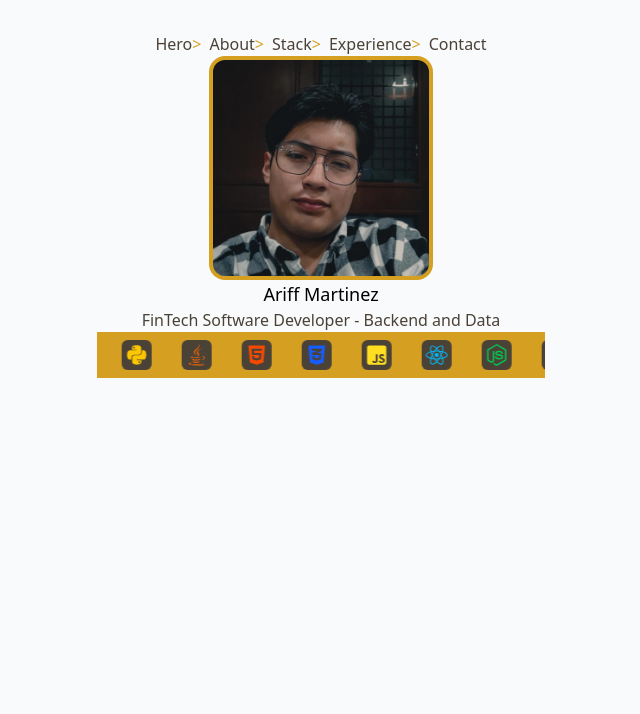
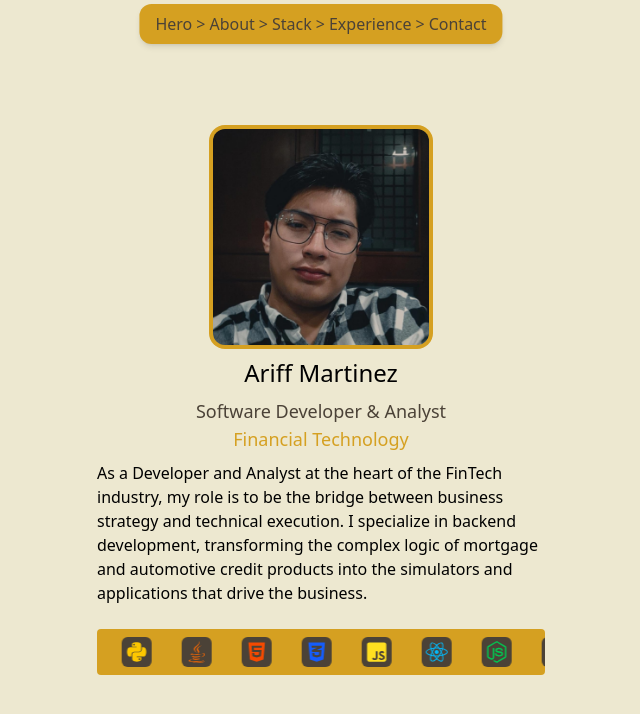
Before and after one commit to Ariff-dev/Portfolio, a React (Vite) app: page / in a window 1280 px wide. Shown: the top 714 px of the page, without its empty margins (319-959 px from the left). Built offline with nearby package versions, Linux system fonts and the light colour scheme.

Commit message:
feat: Improved text in the hero section

```diff
--- a/src/components/landing/hero/Hero.tsx
+++ b/src/components/landing/hero/Hero.tsx
@@ -4,11 +4,12 @@ import TechCarousel from './TechCarrousel'
 
 export const Hero = () => {
   return (
-    <section>
-      <div className='flex justify-center items-center flex-col'>
+    <section className='flex items-center flex-col min-h-screen  justify-center-safe gap-6'>
+      <div className='flex justify-center items-center flex-col gap-2'>
           <img className='rounded-2xl w-1/2 bg-(--primary) p-1' src={Photo} alt='Ariff Martinez Photho' />
-          <span className='text-lg '>Ariff Martinez</span>
-          <p className='text-prtimary text-(--secondary)'>FinTech Software Developer - Backend and Data</p>
+          <span className='text-2xl '>Ariff Martinez</span>
+          <p className='text-prtimary text-(--secondary) text-lg text-center'>Software Developer & Analyst<span className='block text-(--primary)'>Financial Technology</span></p>
+          <p className=''>As a Developer and Analyst at the heart of the FinTech industry, my role is to be the bridge between business strategy and technical execution. I specialize in backend development, transforming the complex logic of mortgage and automotive credit products into the simulators and applications that drive the business.</p>
       </div>
 
       <TechCarousel />
--- a/src/components/landing/hero/TechCarrousel.tsx
+++ b/src/components/landing/hero/TechCarrousel.tsx
@@ -24,7 +24,7 @@ const TechCarousel = () => {
   const items = Array(6).fill(technologies).flat();
 
   return (
-    <div className="overflow-hidden w-full p-2 bg-(--primary)">
+    <div className="overflow-hidden w-full p-2 bg-(--primary) rounded-sm">
       <div className="flex animate-marquee whitespace-nowrap">
         {items.map((tech, i) => (
           <div
--- a/src/components/ui/Navbar.tsx
+++ b/src/components/ui/Navbar.tsx
@@ -9,14 +9,21 @@ export const Navbar = () => {
         { name: 'Contact', tag: '#contact' },
     ]
   return (
-    <nav className="flex gap-2 justify-center">
-        {appcontent.map(( {tag,name},idx ) => {
-            return (
-                <a href={tag} className="text-(--secondary)">
-                    {name}<span className="text-(--primary)">{idx < appcontent.length - 1 ?'>' : ''}</span>
-                </a>
-            )
-        })}
-    </nav>
+   <nav
+  className="fixed top-1 left-1/2 transform -translate-x-1/2 px-4 py-2 bg-[var(--primary)] rounded-xl shadow-md"
+>
+  {appcontent.map(({ tag, name }, idx) => (
+    <a
+      key={idx}
+      href={tag}
+      className="text-[var(--secondary)] font-medium hover:opacity-80 transition"
+    >
+      {name}
+      {idx < appcontent.length - 1 && (
+        <span className="mx-1 text-[var(--secondary)]">{'>'}</span>
+      )}
+    </a>
+  ))}
+</nav>
   )
 }
--- a/src/index.css
+++ b/src/index.css
@@ -6,15 +6,13 @@
     --tertiary: #A49694;
     --complementary: #736B60;
     --contrast: #EDE7D9;
-    --background: #ffffff;
-
-
+    --background: #EDE8D0;
 }
 
 
 @layer components {
   .app-container {
-    @apply min-h-screen justify-center bg-gray-50 px-4 py-8;
+    @apply min-h-screen justify-center bg-(--background) px-4 ;
   }
 
   .app-content {
```
